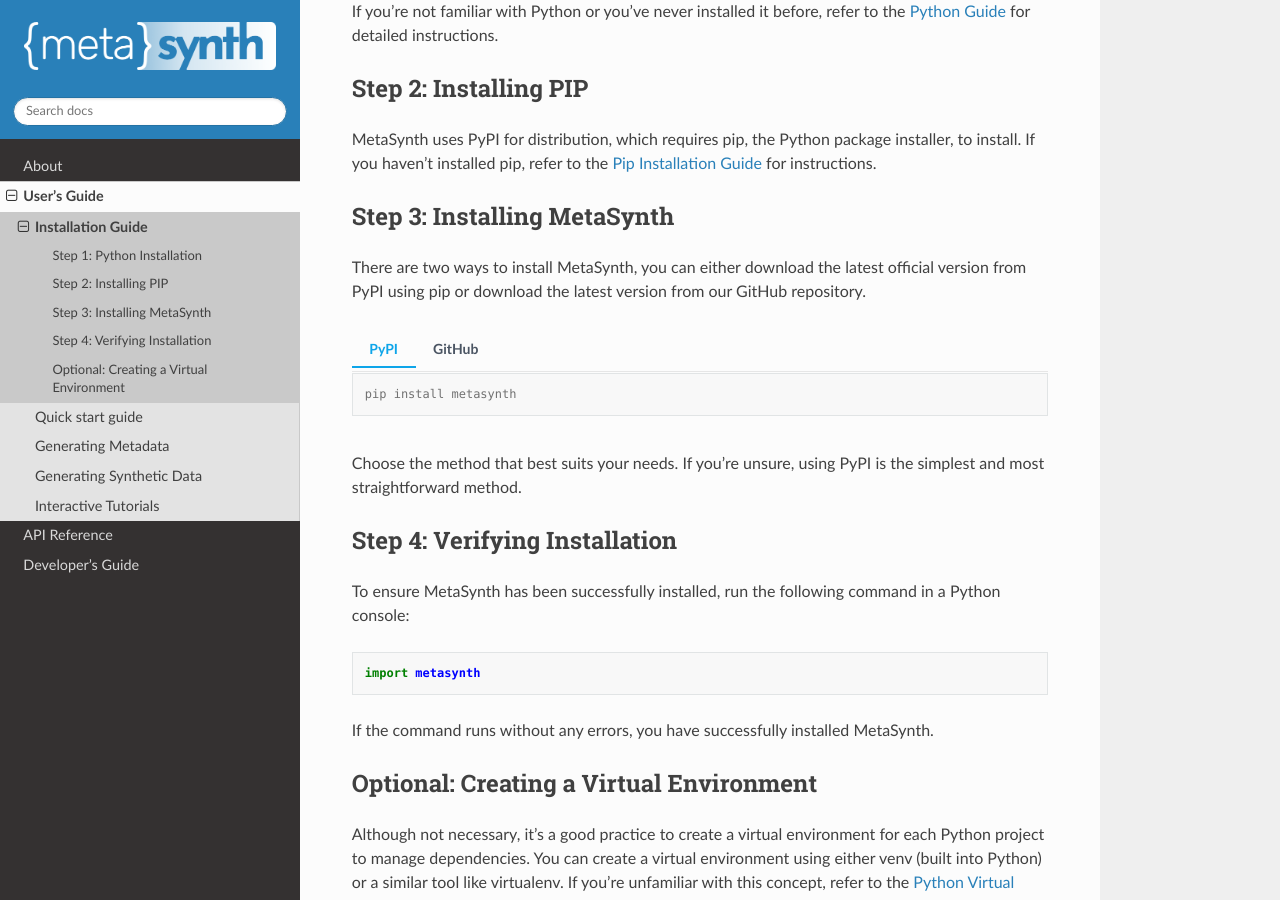
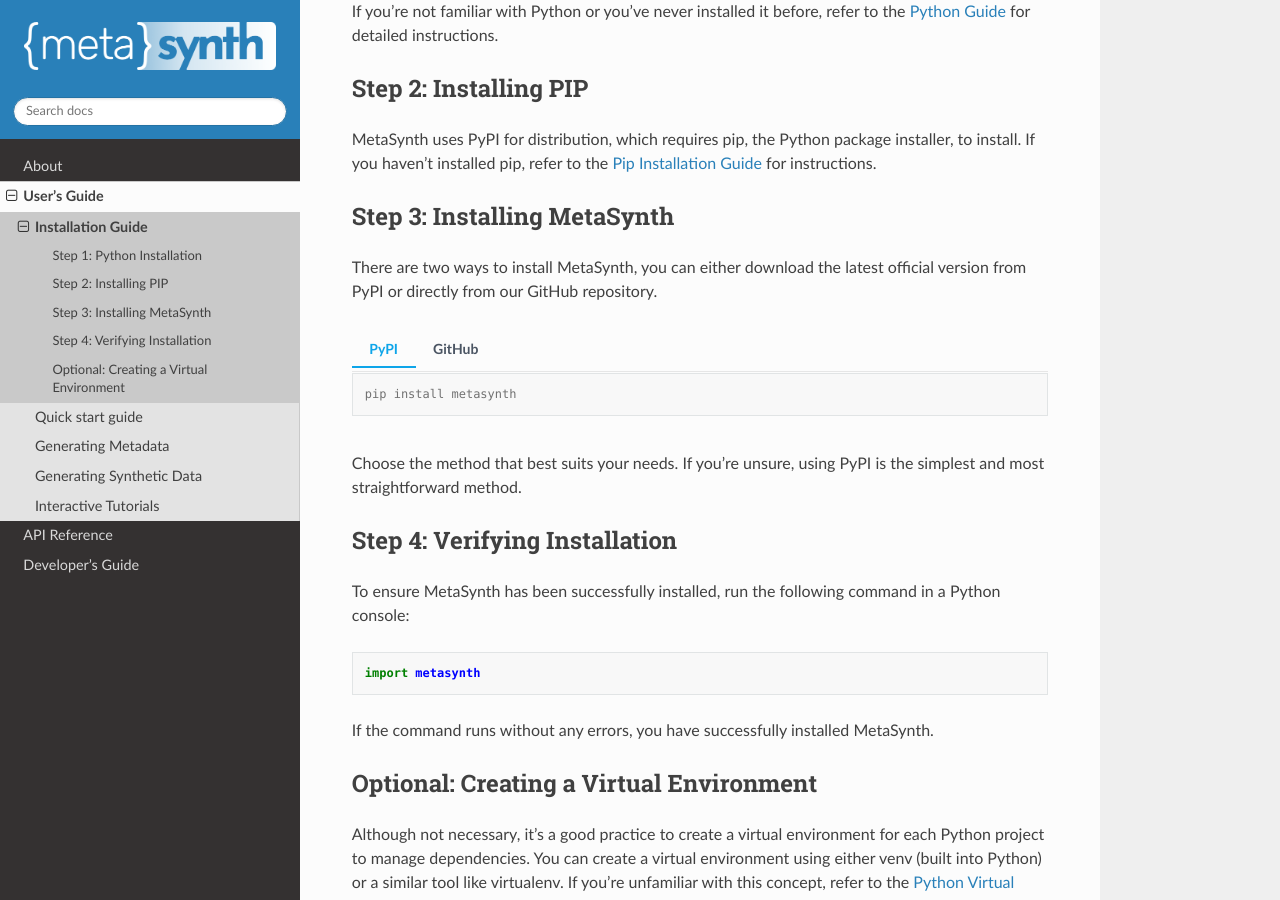
Before and after one commit to sodascience/metasyn, a Sphinx documentation site: the page built from docs/source/usage/installation.rst, in a window 1280 px wide and 900 px high, scrolled down 336 px. Built offline with Sphinx 7.4.7 and the Read the Docs theme 2.0.0, drawn with Linux system fonts in a browser that asks for light colours.

Commit message:
Update installation.rst

```diff
--- a/docs/source/usage/installation.rst
+++ b/docs/source/usage/installation.rst
@@ -18,7 +18,7 @@
 Step 3: Installing MetaSynth
 ----------------------------
 
-There are two ways to install MetaSynth, you can either download the latest official version from PyPI using pip or download the latest version from our GitHub repository.
+There are two ways to install MetaSynth, you can either download the latest official version from PyPI or directly from our GitHub repository.
 
 .. tab:: PyPI
 
@@ -31,8 +31,6 @@
 	.. code-block:: console
 
 		pip install git+https://github.com/sodascience/meta-synth.git
-
-
 
 Choose the method that best suits your needs. If you're unsure, using PyPI is the simplest and most straightforward method.
 
```
